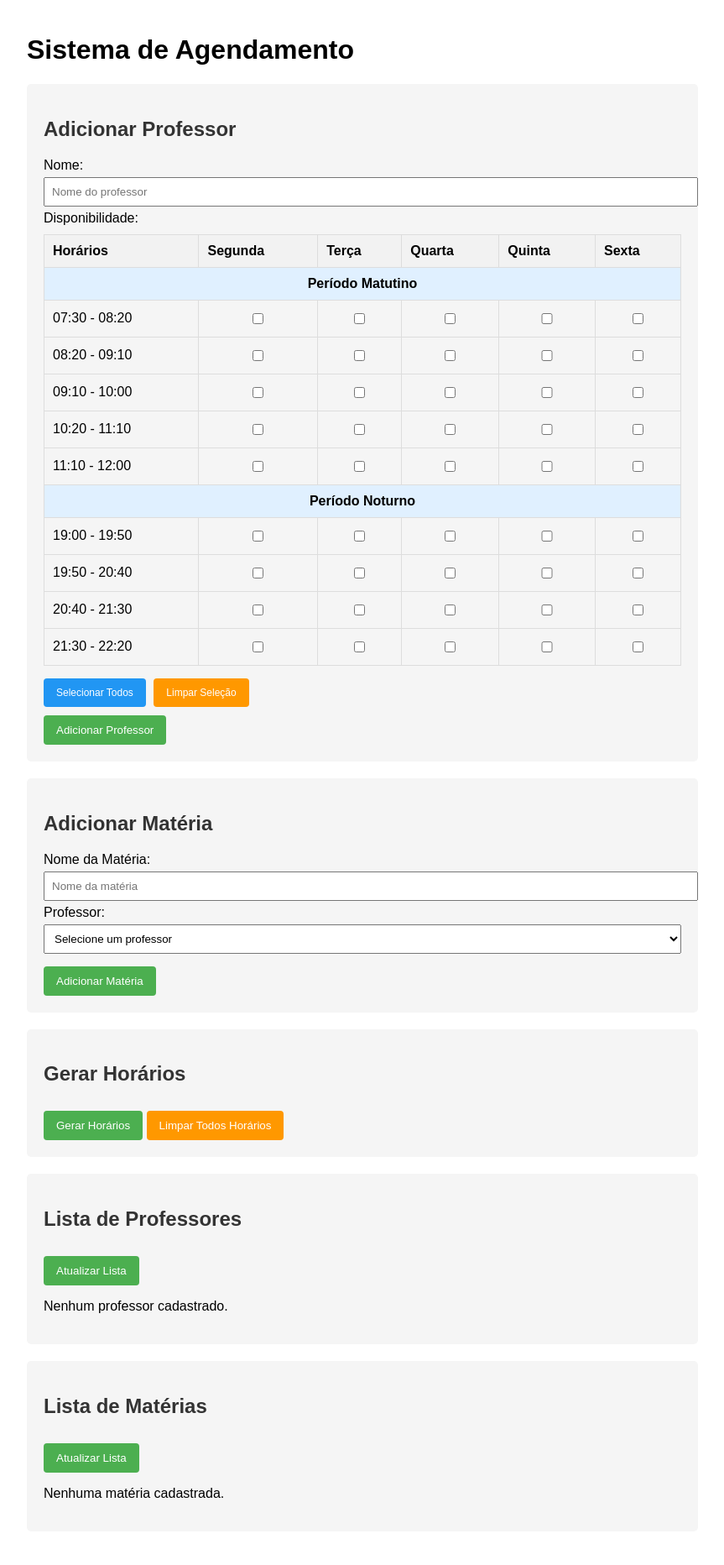
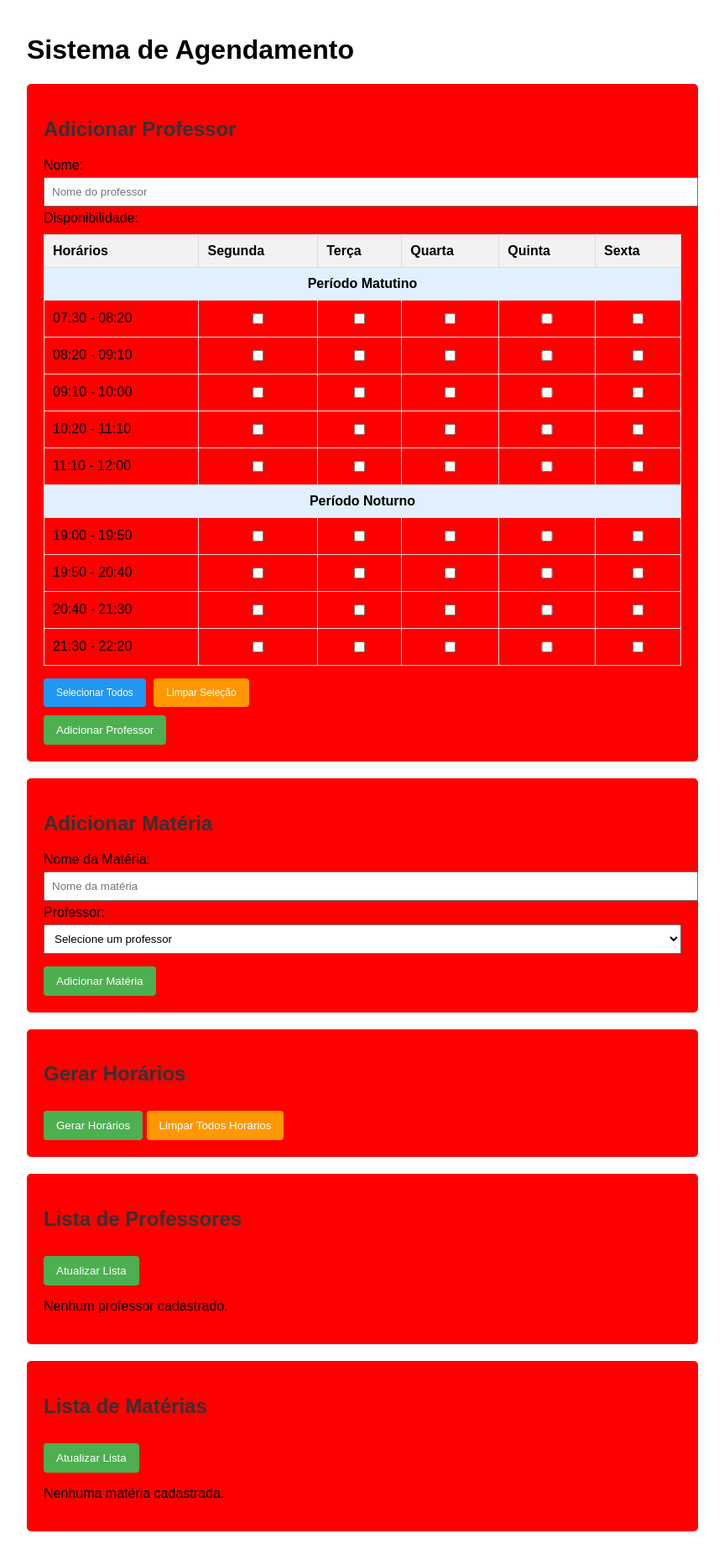
Before and after one commit to natanribeirobarbosa/faculdadeHorarios, a Flask app: page / in a window 1280 px wide. Shown: the whole page at 84% size, without its empty margins (208-1071 px from the left). Run offline with Flask 3, Linux system fonts and the light colour scheme; data that the repository does not hold is empty.

Commit message:
coloquei a cor vermelha

```diff
--- a/templates/index.html
+++ b/templates/index.html
@@ -13,7 +13,7 @@
             padding: 20px;
         }
         .section {
-            background-color: #f5f5f5;
+            background-color: #ff0000;
             padding: 20px;
             margin-bottom: 20px;
             border-radius: 5px;
```
